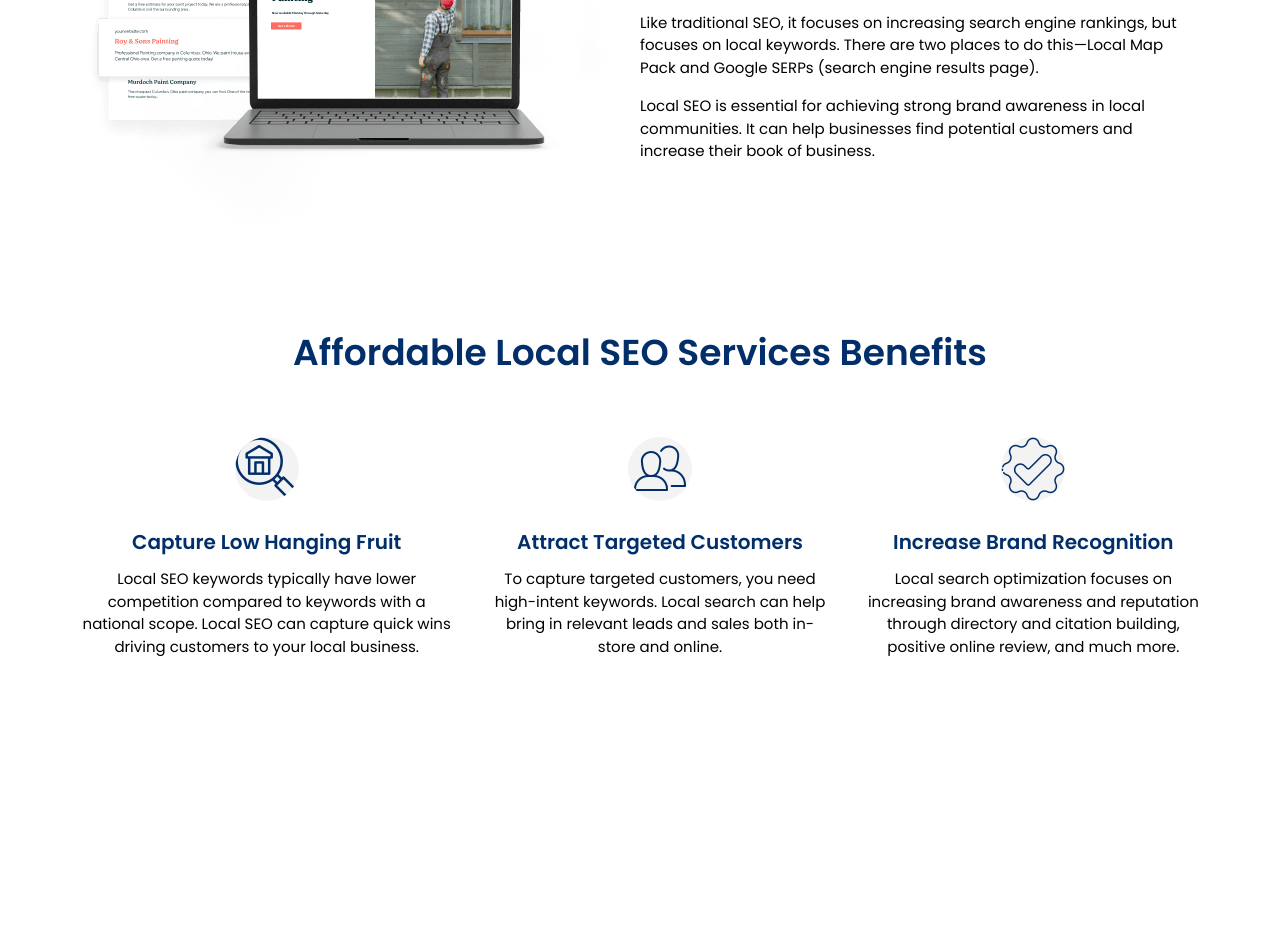
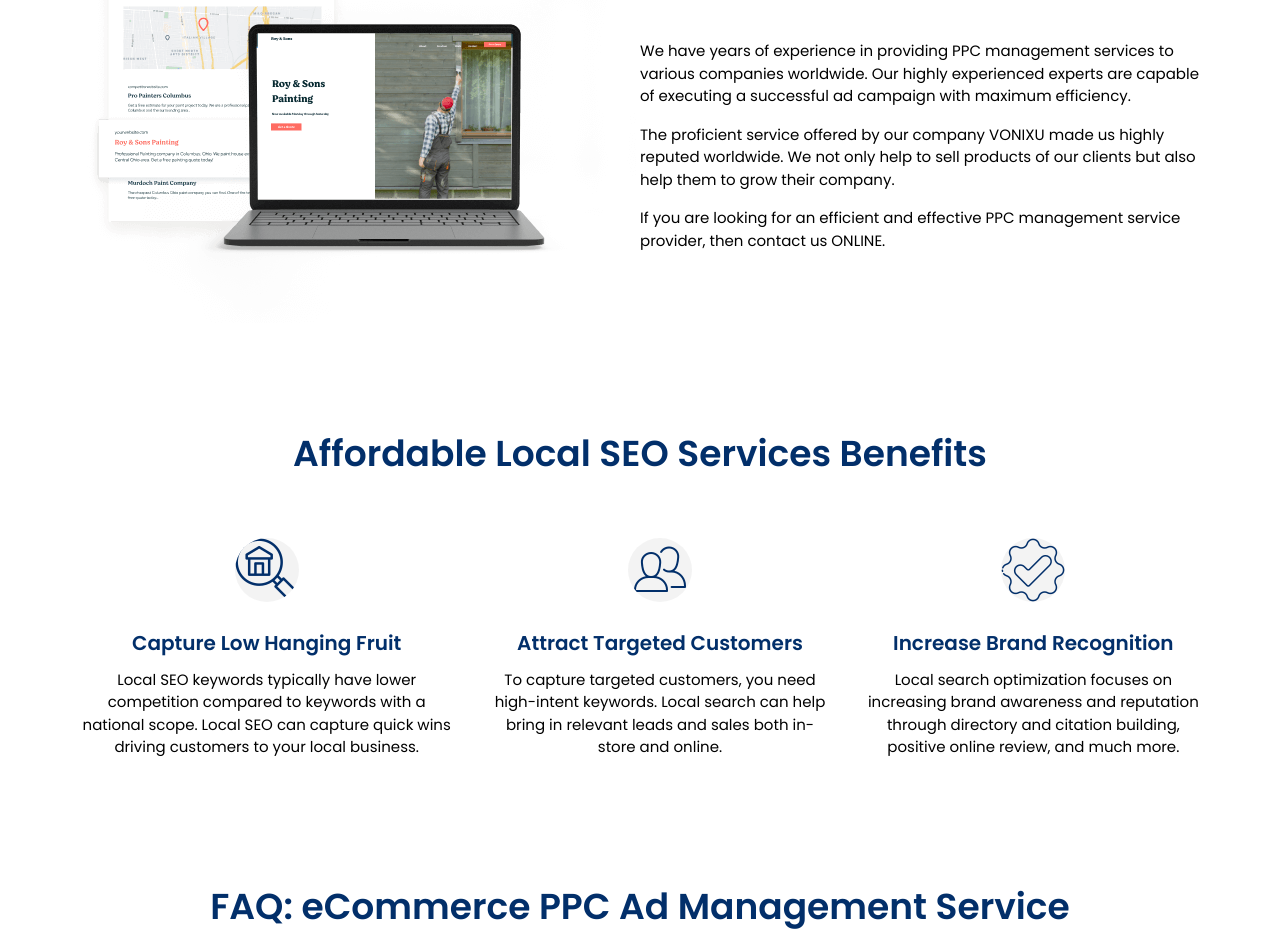
Before and after one commit to alamincoders/vonixu, a Next.js app: page /ecomPPCAdManagement in a window 1280 px wide. Shown: the part 1420-2372 px from the top of the page. Built offline with nearby package versions, Linux system fonts and the light colour scheme; a small style sheet from the web is missing.

Commit message:
EcomPPCAdManagement content done

```diff
--- a/components/DigitalMarketing/EcomPPCAdManagement.jsx
+++ b/components/DigitalMarketing/EcomPPCAdManagement.jsx
@@ -7,18 +7,21 @@ import SEOBenefits from "../ServicesComponents/SEOBenefits";
 
 import seo from "../../assets/services/whatseo.png";
 
-import bImg from "../../assets/services/local.webp";
 import Banner from "../ServicesComponents/Banner";
 import ServiceFAQ from "../ServicesComponents/ServiceFAQ";
 
 const EcomPPCAdManagement = () => {
   return (
     <>
-      <Banner title="VISER SEO Services: Rank on Search Engine & Drive Organic Traffic to Your Website" />
+      <Banner title="Achieve More Revenue from Paid Ads by Investing Less" />
       <SeoFormBanner
-        title="Affordable Local SEO"
-        p="Manta has ranked millions of local businesses in the top 10 of Google for over 20 years with our affordable local SEO services. We help businesses get found by a large local audience to increase both leads and sales. Learn how our local  SEO services can help you find new customers today!"
-        img={bImg}
+        title="Drive Traffic, Get More Orders, and Generate Sales with eCommerce PPC Ad Management"
+        p1="PPC or Pay per click is a marketing method where the adversaries pay an amount of money to the ad publisher each time the ad is clicked. And e-Commerce PPC management is an ongoing process of managing and supervising an e-Commerce company’s PPC strategies and expenditure of the ad campaign."
+        p2="For the speedy growth of digital marketing, most small to medium businesses or SMBs are investing in PPC advertising. Your company requires a defined and working strategy, especially when it comes to the area of e-Commerce.
+
+Having a smart eCommerce PPC management with successful strategies can be a bit challenging. You will need time, resources, and experts.
+"
+        p3="If you are short on these resources, do not worry because VONIXU  is a digital marketing company offering a 360 solution. We can be your new team and help you generate more revenue with our successful eCommerce PPC management service."
       />
       <OverPercent
         title1="Over 50%"
@@ -30,10 +33,9 @@ const EcomPPCAdManagement = () => {
       />
       <WhatSEO
         img={seo}
-        title="What is Affordable Local SEO?"
-        p1="Local SEO, also referred to as local search, is a marketing strategy aimed to get your website seen in the top 10 organic positions on Google  when customers near you search for your products online."
-        p2=" Like traditional SEO, it focuses on increasing search engine rankings, but focuses on local keywords. There are two places to do this—Local Map Pack and Google SERPs (search engine results page)."
-        p3=" Local SEO is essential for achieving strong brand awareness in local communities. It can help businesses find potential customers and increase their book of business."
+        p1="We have years of experience in providing PPC management services to various companies worldwide. Our highly experienced experts are capable of executing a successful ad campaign with maximum efficiency."
+        p2="The proficient service offered by our company VONIXU made us highly reputed worldwide. We not only help to sell products of our clients but also help them to grow their company."
+        p3="If you are looking for an efficient and effective PPC management service provider, then contact us ONLINE."
       />
       <SEOBenefits
         title1="Affordable Local SEO Services Benefits "
@@ -45,30 +47,102 @@ const EcomPPCAdManagement = () => {
         p3=" Local search optimization focuses on increasing brand awareness and reputation through directory and citation building, positive online  review, and much more."
       />{" "}
       <ServiceFAQ
-        que1=""
-        que2=""
-        que3=""
-        que4=""
-        que5=""
-        que6=""
-        que7=""
-        que8=""
-        que9=""
-        que10=""
-        que11=""
-        que12=""
-        ans1=""
-        ans2=""
-        ans3=""
-        ans4=""
-        ans5=""
-        ans6=""
-        ans7=""
-        ans8=""
-        ans9=""
-        ans10=""
-        ans11=""
-        ans12=""
+        title="FAQ: eCommerce PPC Ad Management Service"
+        que1="What is PPC in eCommerce?"
+        que2="How Do You Manage PPC?"
+        que3="What is the PPC Process?"
+        que4="What is Amazon PPC Management?"
+        que5="What Do You Know About e-Commerce?"
+        que6="How Effective is PPC?"
+        que7="How Can I Learn PPC Online?"
+        que8="How Do I Set Up Bing Shopping Ads?"
+        que9="How Much Does It Cost to Bid on Amazon PPC?"
+        que10="What Are the 4 Types of e-Commerce?"
+        ans1="eCommerce PPC or PPC for eCommerce is an online advertising method and strategy that promotes products and online stores through PPC advertisement.
+
+These ads are published in
+
+Search Engines
+Social Media Networks
+Websites
+PPC is beneficial for generating sales because it targets highly convertible customers or shoppers who are ready to buy.
+"
+        ans2="Here are the 6 easy steps for successful eCommerce PPC management.
+
+
+
+Select your keywords. It is necessary to determine what the keywords you are going to target for your PPC advertisement are.
+
+Channel strategy: Google AdWords, Bing Ads, affiliate networks, and paid social media placements are the channels we consider for PPC marketing.
+
+Create your landing pages. Landing pages are vital for running successful PPC campaigns because they’re the pages that answer questions and solve problems.
+
+Competitive analysis: Observing and analyzing competitors’ plans and strategies are essential.
+
+Write your content for the ad. The content in your ad has to be well written and attractive.
+
+Filter your audience. This will help optimize your budget as we will be filtering out your audience to publish the ad only to potential customers.
+"
+        ans3="PPC or Pay per click is a marketing method where the adversaries pay an amount of money to the ad publisher each time the ad is clicked. PPC process is the method or systematic way to create a  relevant and smart pay per click advertising campaign by making it price-effective."
+        ans4="
+Amazon PPC is an advertising method where advertisers pay a fee to Amazon when consumers click on their PPC ad. There are 3 formats of Amazon PPC, and they are:
+Sponsored Products
+Sponsored Brands
+Product Display Ads (PDAs)
+"
+        ans5="
+eCommerce or electronic commerce is also known as Internet commerce, is a business model where companies, manufacturers, or stores sell products and services online. Potential customers visit these digital platforms such as online stores, product sellers in social media or eCommerce websites, and apps to purchase goods and services.
+"
+        ans6="PPC is beneficial for shorter budgets. It is a budget-friendly model of maximizing revenue. PPC can be helpful because of the way it targets potential buyers using precise keywords. As it targets such a market where consumers are highly prone to purchase goods and services provided by you, you can generate revenue fast with PPC."
+        ans7="7 Online platforms To Learn PPC Like a Pro
+
+Com
+Google Adwords
+Udemy
+Unbounce
+Wordstream
+Bing Ads
+PPC Hero
+
+These are all websites from which you can do certified and non-certified short and long courses to learn PPC like a pro.
+"
+        ans8="10 step to set up Bing Shopping ads are
+
+
+Step 1: Get access to the Microsoft Merchant Center
+
+Step 2: Create and set your Store
+
+Step 3: Check URL using Bing Webmaster Tools
+
+Step 4: Make & Upload Your Product Catalog
+
+Step 5: Build Your Microsoft Shopping Campaign
+
+Step 6: Add target of products
+
+Step 7: Form an Ad Group
+
+Step 8: Include Product and Product Group Targets
+
+Step 9: Create an ad for a product with promotional content
+
+Step 10: Review the Settings you have
+"
+        ans9="Amazon has the recommended to bid a PPC budget which is 5 USD or maybe a bit more, but it also depends on other factors such as
+
+Your product
+Competitors
+Keyword selection
+What Are the 4 Types of e-Commerce?"
+        ans10="
+
+There are 4 types of eCommerce 3 of them are the primary type of eCommerce business and one additional type, and they are
+B2C (Business-to-Consumer)
+B2B (Business-to-Business)
+C2B (Consumer-to-Business)
+C2C (Consumer-to-Consumer)
+"
       />
     </>
   );
```
